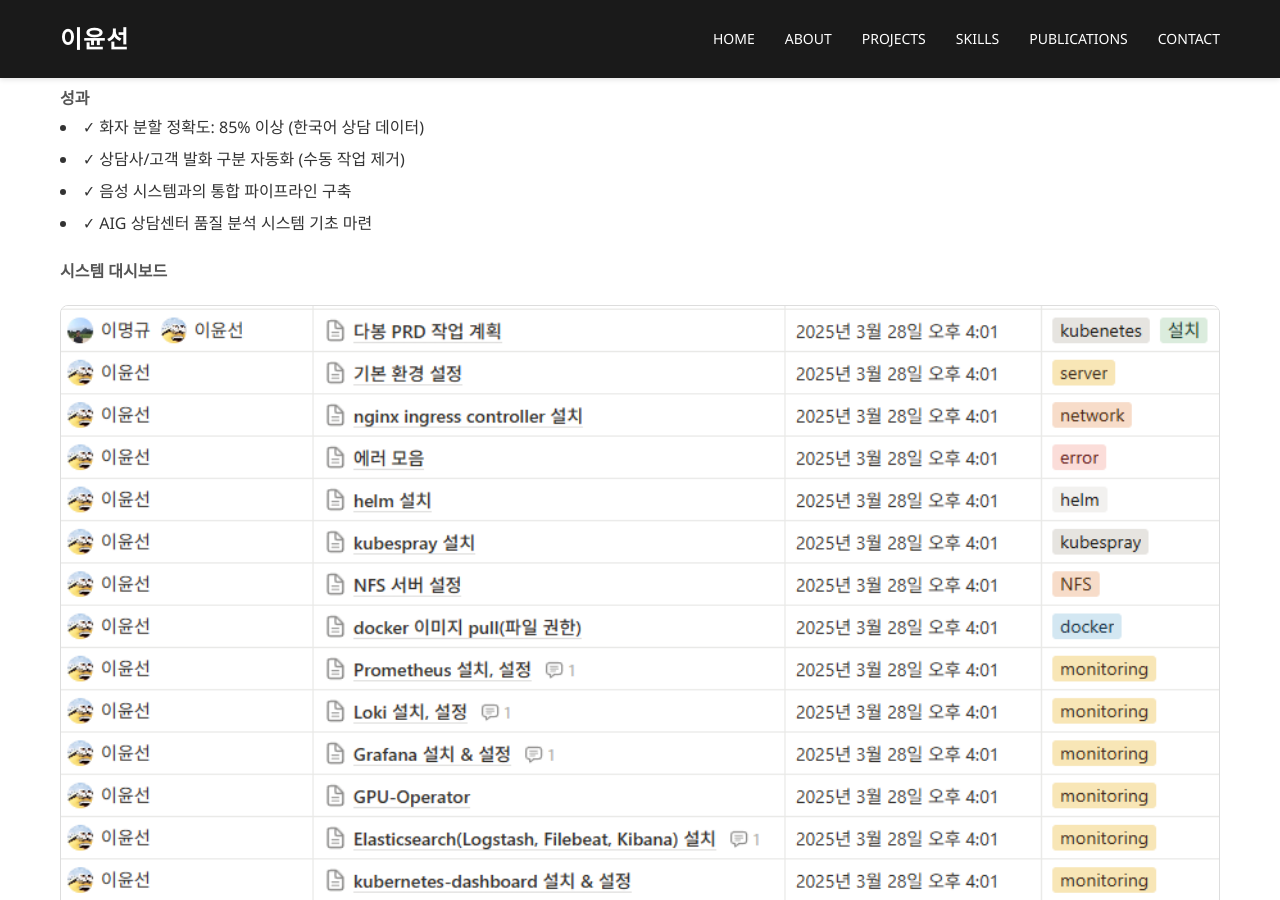
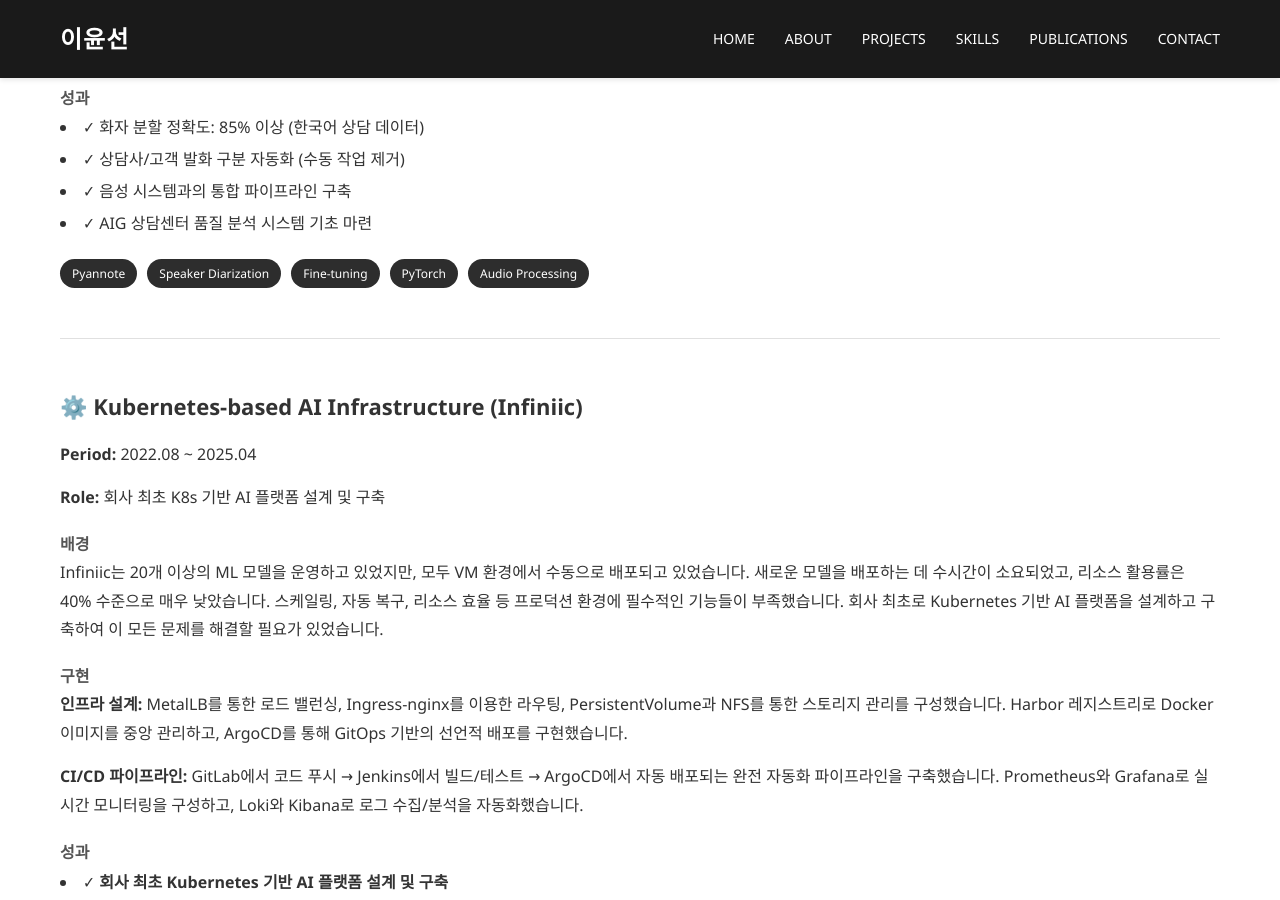
Before and after one commit to ckc5800/ckc5800.github.io, a Jekyll site: the page built from projects.html, in a window 1280 px wide and 900 px high, scrolled down 2958 px. Built offline with Jekyll 4.4.1, drawn with Linux system fonts in a browser that asks for light colours.

Commit message:
Fix image placement: Remove incorrect image from Speaker Diarization, add to Kubernetes
- Remove image 9 (Kubernetes checklist) from Speaker Diarization
- Add image 9 to Kubernetes as setup checklist
- Keep Speaker Diarization without images

Co-Authored-By: Claude Haiku 4.5 <noreply@anthropic.com>

```diff
--- a/projects.html
+++ b/projects.html
@@ -120,11 +120,6 @@ title: Projects
         <li>✓ AIG 상담센터 품질 분석 시스템 기초 마련</li>
     </ul>
 
-    <h4 style="margin-top: 20px; color: #555;">시스템 대시보드</h4>
-    <div style="display: grid; grid-template-columns: repeat(auto-fit, minmax(280px, 1fr)); gap: 15px; margin: 20px 0;">
-        <img src="/assets/images/image 9.png" alt="Speaker Diarization System" style="width: 100%; border-radius: 8px; border: 1px solid #ddd;">
-    </div>
-
     <div class="tech-tags" style="margin-top: 20px;">
         <span class="tech-tag">Pyannote</span>
         <span class="tech-tag">Speaker Diarization</span>
@@ -161,6 +156,11 @@ title: Projects
     <h4 style="margin-top: 20px; color: #555;">시스템 아키텍처</h4>
     <div style="display: grid; grid-template-columns: 1fr; gap: 15px; margin: 20px 0;">
         <img src="/assets/images/kubernetes-architecture.png" alt="Kubernetes Infrastructure Architecture" style="width: 100%; border-radius: 8px; border: 1px solid #ddd;">
+    </div>
+
+    <h4 style="margin-top: 20px; color: #555;">설치 및 구성 체크리스트</h4>
+    <div style="display: grid; grid-template-columns: 1fr; gap: 15px; margin: 20px 0;">
+        <img src="/assets/images/image 9.png" alt="Kubernetes Setup Checklist" style="width: 100%; border-radius: 8px; border: 1px solid #ddd;">
     </div>
 
     <div class="tech-tags" style="margin-top: 20px;">
```
